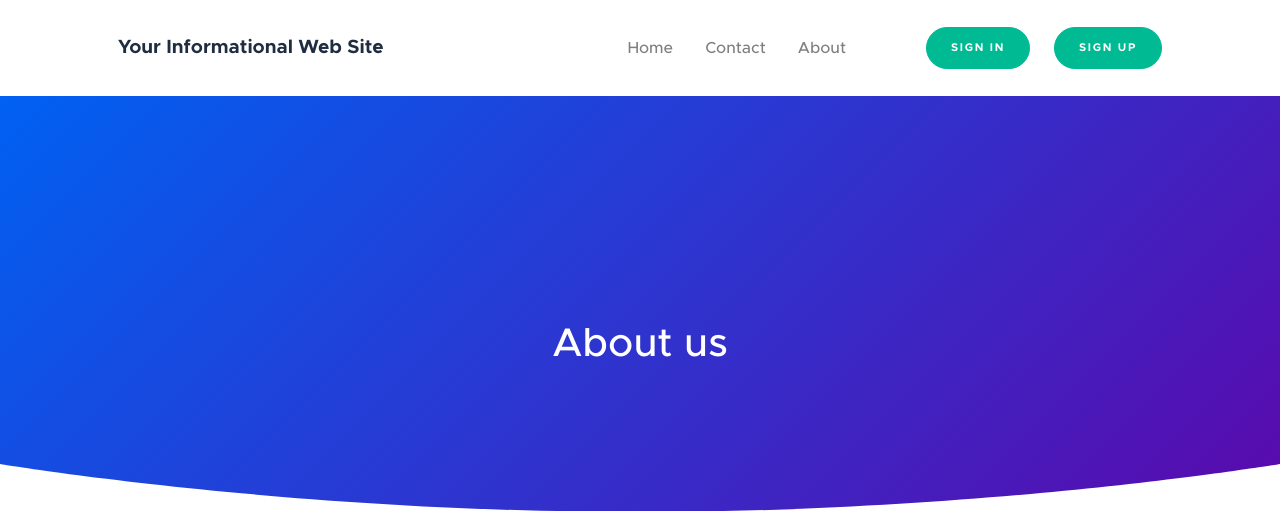
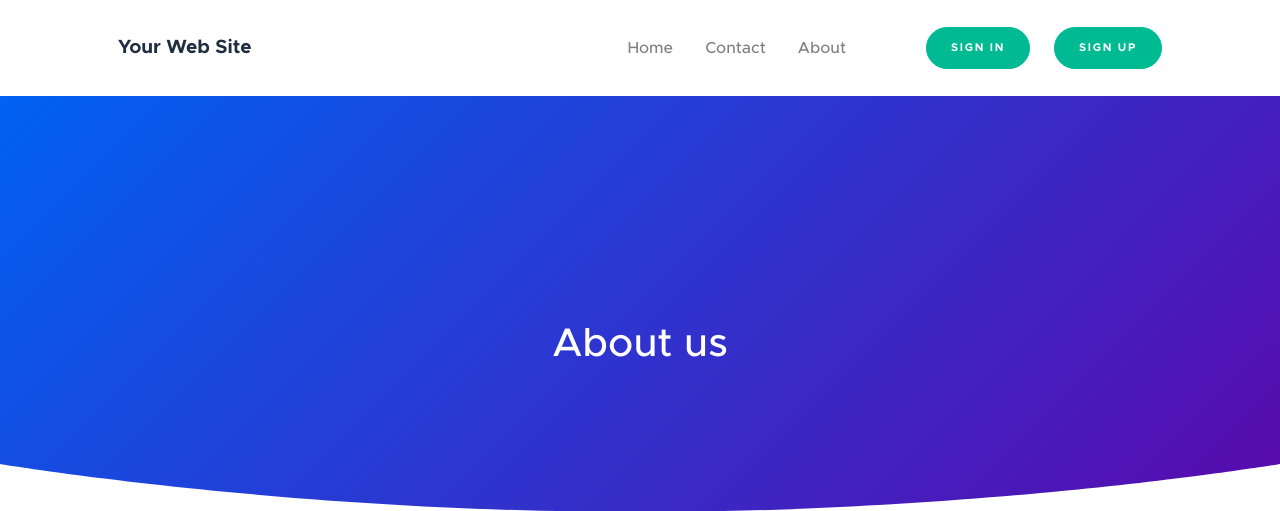
Before and after one commit to vitaliistankov/WebDev-with-PHP-PDO-and-MySQL, a PHP site: page /techbarik/about.php in a window 1280 px wide. Shown: the top 511 px of the page. Run offline with PHP 8.4, Linux system fonts and the light colour scheme.

Commit message:
Cheking upload to ftp

```diff
--- a/about.php
+++ b/about.php
@@ -7,7 +7,7 @@
 
                     <nav class="navbar navbar-marketing navbar-expand-lg bg-white navbar-light">
                         <div class="container">
-                            <a class="navbar-brand text-dark" href="index.php">Your Informational Web Site</a><button class="navbar-toggler" type="button" data-toggle="collapse" data-target="#navbarSupportedContent" aria-controls="navbarSupportedContent" aria-expanded="false" aria-label="Toggle navigation"><img src="img/menu.png" style="height:20px;width:25px" /><i data-feather="menu"></i></button>
+                            <a class="navbar-brand text-dark" href="index.php">Your Web Site</a><button class="navbar-toggler" type="button" data-toggle="collapse" data-target="#navbarSupportedContent" aria-controls="navbarSupportedContent" aria-expanded="false" aria-label="Toggle navigation"><img src="img/menu.png" style="height:20px;width:25px" /><i data-feather="menu"></i></button>
                             <div class="collapse navbar-collapse" id="navbarSupportedContent">
                                 <ul class="navbar-nav ml-auto mr-lg-5">
                                     <li class="nav-item">
```
Also changed, not shown: 1 other file.
